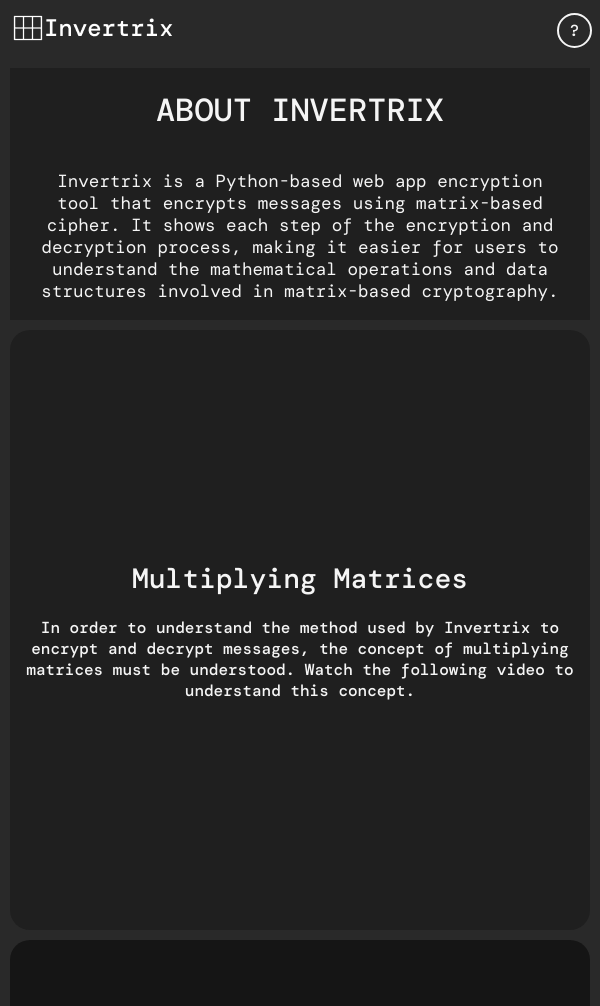
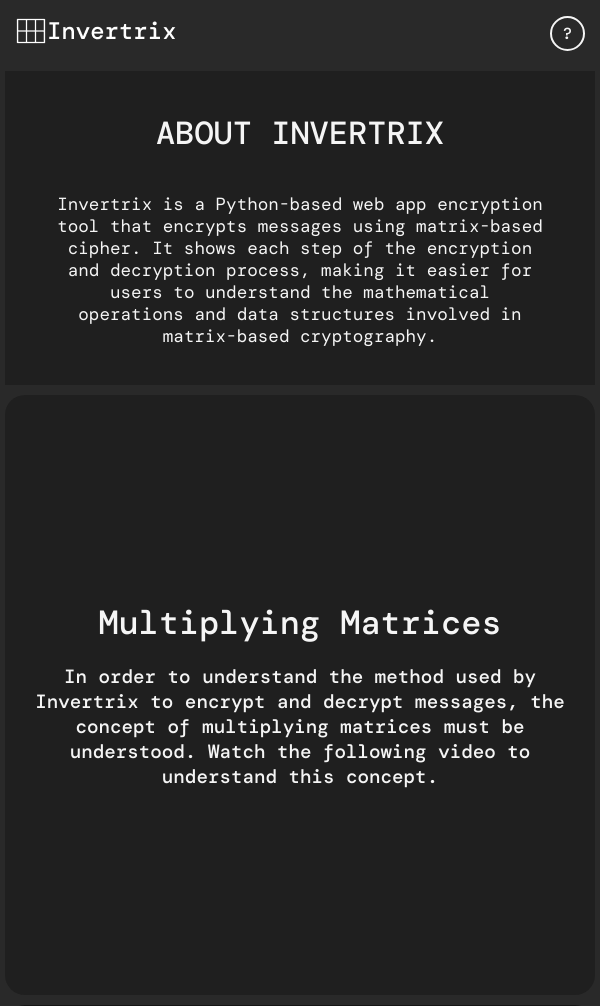
Before and after one commit to PaulVincent-Calvo/Invertrix, a Flask app: page /information-page in a window 600 px wide. Shown: the top 1006 px of the page. Run offline with Flask 3, Linux system fonts and the light colour scheme; some web fonts are replaced.

Commit message:
responsiveness

```diff
--- a/static/styles.css
+++ b/static/styles.css
@@ -77,10 +77,10 @@
 
 /* text box and button for encryption decryption */
 .message-container{
+    display: flex;
+    flex-direction: column;
     min-height: 600px;
     min-width: 650px;
-    display: flex;
-    flex-direction: column;
     background-color: var(--text-box-background-color);
     border-radius: 20px;
 }
@@ -470,9 +470,10 @@
     background: #45a049;
 }
 
-/*-------------------------------------------------------------------------------------------------------------------------*/
+/*-------------------------------------------------------------------------------------------------------------------------information page*/
 .about-invertrix-container{
     display: flex;
+    flex-direction: column;
     flex-wrap: wrap;
     height: auto;
     min-width: 580px;
@@ -485,6 +486,7 @@
 
 .about-invertrix-text{
     display: flex;
+    flex-wrap: wrap;
     align-items: center;
 }
 
@@ -495,6 +497,7 @@
 
 .invertrix-information-text{
     display: flex;
+    flex-wrap: wrap;
     width: 90%;
 }
 
@@ -506,15 +509,15 @@
     max-width: 1400px;
     margin-inline: auto;
     display: flex;
-    flex-wrap: wrap;
     justify-content: space-around;
     gap: 10px;
 }
 
 .multiplying-matrices-information-container{
+    display: flex;
+    flex-wrap: wrap;
     min-height: 600px;
-    width: 650px;
-    display: flex;
+    min-width: 650px;
     flex-direction: column;
     background-color: var(--text-box-background-color);
     border-radius: 20px;
@@ -523,6 +526,7 @@
 }
 
 .multiplying-matrices-text{
+    display: flex;
     padding: 10px;
     text-align: center;
     font-family: var(--primary-font);
@@ -534,6 +538,7 @@
 }
 
 .multiplying-matrices-information-text{
+    display: flex;
     padding: 10px;
     text-align: center;
     font-family: var(--primary-font);
@@ -545,7 +550,7 @@
 
 .multiplying-matrices-video-container{
     height: 600px;
-    width: 650px;
+    min-width: 650px;
     display: flex;
     flex-direction: column;
     background-color: var(--matrix-box-background-color);
@@ -575,15 +580,15 @@
     max-width: 1400px;
     margin-inline: auto;
     display: flex;
-    flex-wrap: wrap;
     justify-content: space-around;
     gap: 10px;
 }
 
 .actual-method-information-container{
+    display: flex;
+    flex-wrap: wrap;
     min-height: 600px;
-    width: 650px;
-    display: flex;
+    min-width: 650px;
     flex-direction: column;
     background-color: var(--text-box-background-color);
     border-radius: 20px;
@@ -592,6 +597,7 @@
 }
 
 .actual-method-text{
+    display: flex;
     padding: 10px;
     text-align: center;
     font-family: var(--primary-font);
@@ -603,6 +609,7 @@
 }
 
 .actual-method-information-text{
+    display: flex;
     padding: 10px;
     text-align: center;
     font-family: var(--primary-font);
@@ -614,7 +621,7 @@
 
 .actual-method-video-container{
     height: 600px;
-    width: 650px;
+    min-width: 650px;
     display: flex;
     flex-direction: column;
     background-color: var(--matrix-box-background-color);
@@ -623,126 +630,6 @@
     justify-content: center;
     padding: 10px;
     box-sizing: border-box;
-}
-
-
-@media (max-width: 600px) {
-    :root{
-        --message-font-size: 1.1em;
-        --matrix-font-size: 1.5em;
-        --button-width: 150px;
-    }
-
-    body {
-        padding: 10px;
-    }
-
-    /* Header adjustments */
-    header{
-        display: flex;
-        align-items: center;
-        min-height: 10%;
-        min-width: 600px;
-    }
-
-    .img{
-        width: 100px;
-        height: 25px;
-    }
-
-    .information-page-button-container {
-        display: flex;
-        justify-content: center;
-        align-items: center;
-        margin: 10px;
-        margin-left: auto;
-        align-self: flex-end;
-    }
-
-    .information-page-button {
-        height: 35px;
-        width: 35px;
-        border-radius: 20px;
-        font-size: 1em; /* Adjust font size */
-    }
-
-    /*main content adjustments*/
-    .main-container{
-        max-width: 580px;
-        gap: 5px;
-    }
-
-    .message-container{
-        min-width: 540px;
-    }
-
-    .text-box{
-        width: 565px;
-    }
-
-    .key-matrix-container{
-        min-width: 540px;
-    }
-
-    .previous-button img, .next-button img{
-        background-color: transparent;
-        width: 30px;
-        border-color: transparent;
-    }
-
-    .results-header-steps{
-        max-width: 350px;
-        flex-wrap: wrap;
-    }
-
-    .results-steps {
-        max-width: 550px;
-    }
-
-    .results-text-box{
-        width: 490px;
-    }
-
-    .type-a{
-        min-height: 500px;
-        max-height: 580px;
-        width: 550;
-    }
-
-    .type-b{
-        min-height: 500px;
-        max-height: 580px;
-        width: 550px;
-    }
-    .about-invertrix-container{
-        padding: 0px;
-    }
-    .actual-method-container{
-        flex-direction: column-reverse;
-    }
-
-    .multiplying-matrices-information-container, .multiplying-matrices-video-container, .actual-method-information-container, .actual-method-video-container{
-        width: 580px;
-    }
-}
-
-@media (max-width: 768px) {
-    body {
-        padding: 2px; /*smaller padding so that the results modal appears centered*/
-    }
-
-    /* Header adjustments */
-    header{
-        display: flex;
-        align-items: center;
-        min-height: 10%;
-        min-width: 600px;
-    }
-
-    .img{
-        width: 130px;
-        height: 25px;
-    }
 }
 
 /*---------------------------------------------------- Animations*/
@@ -794,3 +681,196 @@
 .mode-display.active {
     opacity: 1;
 } */
+
+/*------------------------------------------------------------------------------------------------------------------------------- media queries*/
+@media (max-width: 425px){
+    :root{
+        --message-font-size: 1em;
+        --matrix-font-size: 1.2em;
+        --button-width: 120px;
+    }
+
+    body {
+        padding: 2px;
+    }
+
+    /* Header adjustments */
+    header{
+        min-height: 10%;
+        width: 320px;
+    }
+
+    .logo img{
+        width: 130px;
+        height: 25px;
+    }
+
+    .information-page-button-container{
+        display: flex;
+        justify-content: center;
+        align-items: center;
+        margin: auto;
+        align-self: flex-end;
+        border: 1px solid white;
+    }
+
+    .information-page-button{
+        height: 40px;
+        width: 40px;
+        font-family: var(--primary-font);
+        color: var(--text-color);
+        font-size: var(--message-font-size);
+        font-weight: 500;
+        background-color: var(--background-color);
+        border: 2px solid var(--text-color);
+        border-radius: 20px;
+        transition: transform 0.1s ease-in-out;
+    }
+
+    .container{
+        gap: 10px;
+    }
+
+    .main-container{
+        max-width: 425px;
+        justify-content: center;
+    }
+
+    .message-container, .key-matrix-container{
+        min-width: 315px;
+        max-width: 420px;
+    }
+
+    .matrix-container{
+        grid-template-columns: repeat();
+    }
+
+    .text-box{
+        width: 95%;
+    }
+
+}
+
+
+@media (min-width: 426px) and (max-width: 768px) {
+    :root{
+        --message-font-size: 1.1em;
+        --matrix-font-size: 1.5em;
+        --button-width: 150px;
+    }
+
+    body {
+        padding: 5px;
+    }
+
+    /* Header adjustments */
+    header{
+        align-items: center;
+        min-height: 10%;
+        min-width: 426px;
+    }
+
+    .img{
+        width: 100px;
+        height: 25px;
+    }
+
+    .information-page-button-container {
+        display: flex;
+        justify-content: center;
+        align-items: center;
+        margin: 10px;
+        margin-left: auto;
+        align-self: flex-end;
+    }
+
+    .information-page-button {
+        height: 35px;
+        width: 35px;
+        border-radius: 20px;
+        font-size: 1em; /* Adjust font size */
+    }
+
+    /*main content adjustments*/
+    .main-container{
+        min-width: 420px;
+        gap: 5px;
+    }
+
+    .message-container{
+        min-width: 420px;
+    }
+
+    .text-box{
+        width: 95%;
+    }
+
+    .key-matrix-container{
+        min-width: 420px;
+    }
+
+    .modal{
+        width: 97vw;
+        align-items: center;
+        background-color: blue;
+    }
+
+    .modal-content {
+        min-width: 390px;
+    }
+
+    .previous-button img, .next-button img{
+        background-color: transparent;
+        width: 30px;
+        border-color: transparent;
+    }
+
+    .results-header-steps{
+        max-width: 350px;
+        flex-wrap: wrap;
+    }
+
+    .results-header-steps{
+        display: flex;
+        width: 250px;
+        font-family: var(--primary-font);
+        font-size: var(--message-font-size);
+        flex-wrap: wrap;
+    }
+
+    .results-text-box{
+        min-width: 400px;
+    }
+
+    .results-steps {
+        min-width: 400px;
+    }
+
+    .type-a{
+        min-width: 400px;
+    }
+
+    .type-b{
+        min-width: 400px;
+    }
+
+    .about-invertrix-container{
+        min-width: 420px;
+    }
+
+    .multiplying-matrices-container{
+        flex-direction: column;
+    }
+
+    .actual-method-container{
+        flex-direction: column-reverse;
+    }
+
+    .multiplying-matrices-information-container, .multiplying-matrices-video-container, .actual-method-information-container, .actual-method-video-container{
+        min-width: 420px;
+        font-size: 1.2em;
+    }
+}
+
+@media (min-width: 769px) and (max-width: 1024px) {
+}
```
